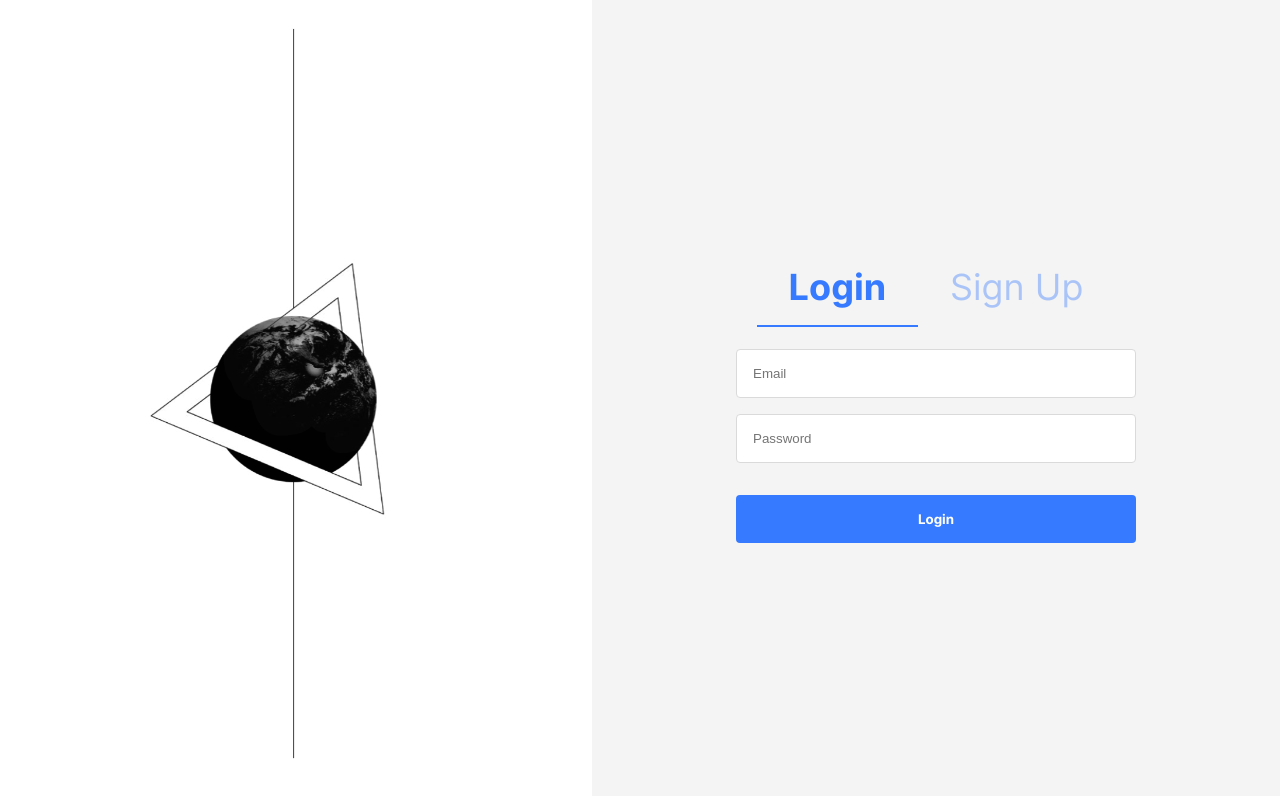
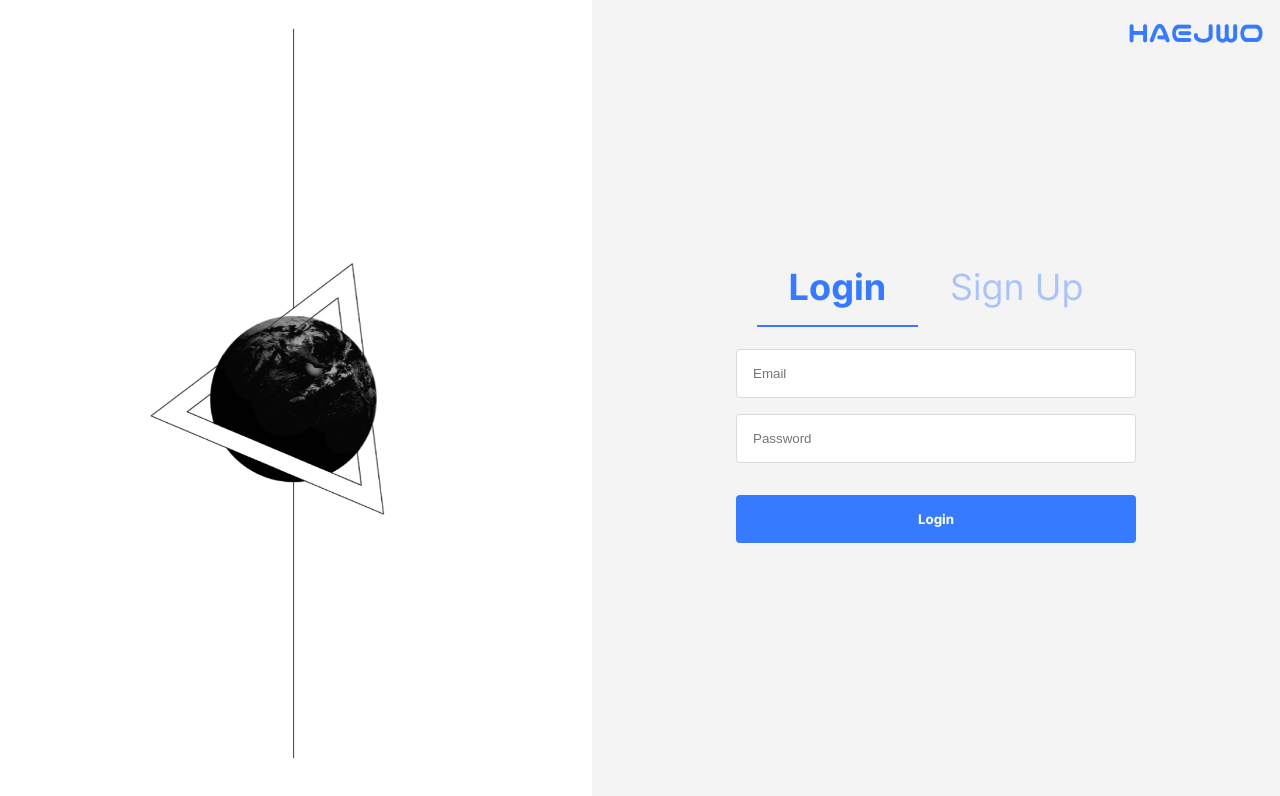
Before and after one commit to GYJS-KAIST-MadCamp-Week4/PortfolioGenerator, a React (Create React App) app in the folder frontend/: page /login in a window 1280 px wide. Shown: the top 796 px of the page. Built offline with nearby package versions, Linux system fonts and the light colour scheme.

Commit message:
login page

```diff
--- a/frontend/src/components/Login.js
+++ b/frontend/src/components/Login.js
@@ -5,13 +5,13 @@ import './static/Login.css';
 function Login() {
     const [active, setActive] = useState('login');
 
-
     return (
       <div className="split-screen">
         <div className="left-side">
           <div className="background-image"></div>
         </div>
         <div className="right-side">
+          <div className="header-text">HAEJWO</div>
           <div className="login-container">
             <div className="login-header">
               <button
@@ -35,6 +35,7 @@ function Login() {
               </form>
             ) : (
               <form className="signup-form">
+                <input type="text" placeholder="Nickname" />
                 <input type="email" placeholder="Email" />
                 <input type="password" placeholder="Password" />
                 <input type="password" placeholder="Confirm Password" />
--- a/frontend/src/components/static/Login.css
+++ b/frontend/src/components/static/Login.css
@@ -31,6 +31,22 @@
     margin-bottom: 2rem;
 }
 
+@font-face {
+    font-family: 'Nico';
+    src: url(../../font/Nico.ttf);
+}
+
+.header-text {
+    position: absolute;
+    top: 0;
+    right: 0;
+    margin: 1rem;
+    font-size: 30px;
+    font-family: 'Nico';
+    color: #367AFF;
+}
+
+
 .header-button {
     background: none;
     border: none;
@@ -55,20 +71,16 @@
     bottom: -10px;
     left: 0;
     transition: background-color 0.3s;
+    opacity: 0;
 }
 
-.header-button:hover::after,
-.header-button:focus::after {
-    background: rgba(54, 122, 255, 0.39);
+.header-button.active::after {
+    background: #367AFF;
+    opacity: 1;
 }
 
 .active {
     color: #367AFF;
-    font-weight: bold;
-}
-
-.active::after {
-    background: #367AFF;
     font-weight: bold;
 }
 
```
